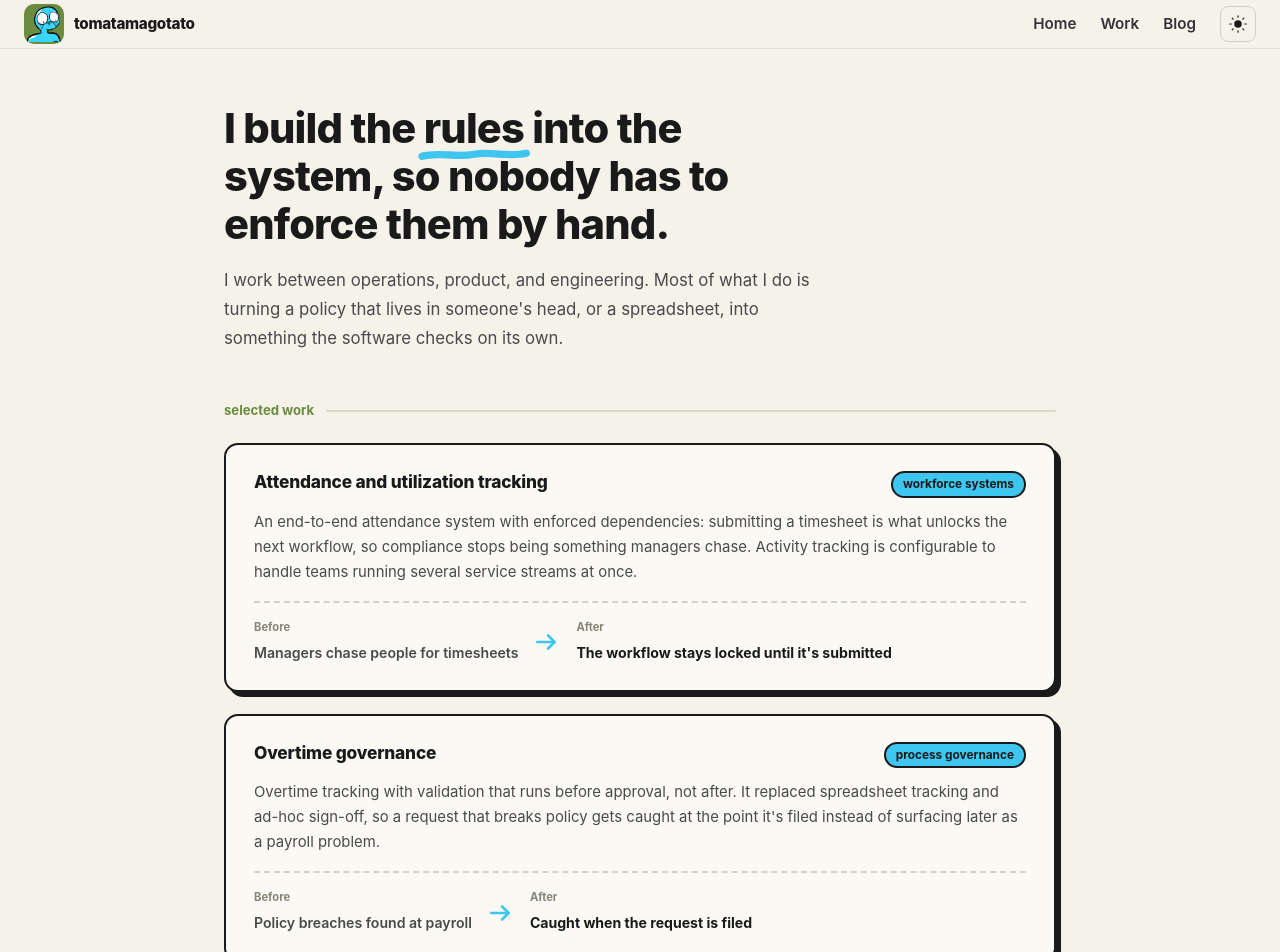
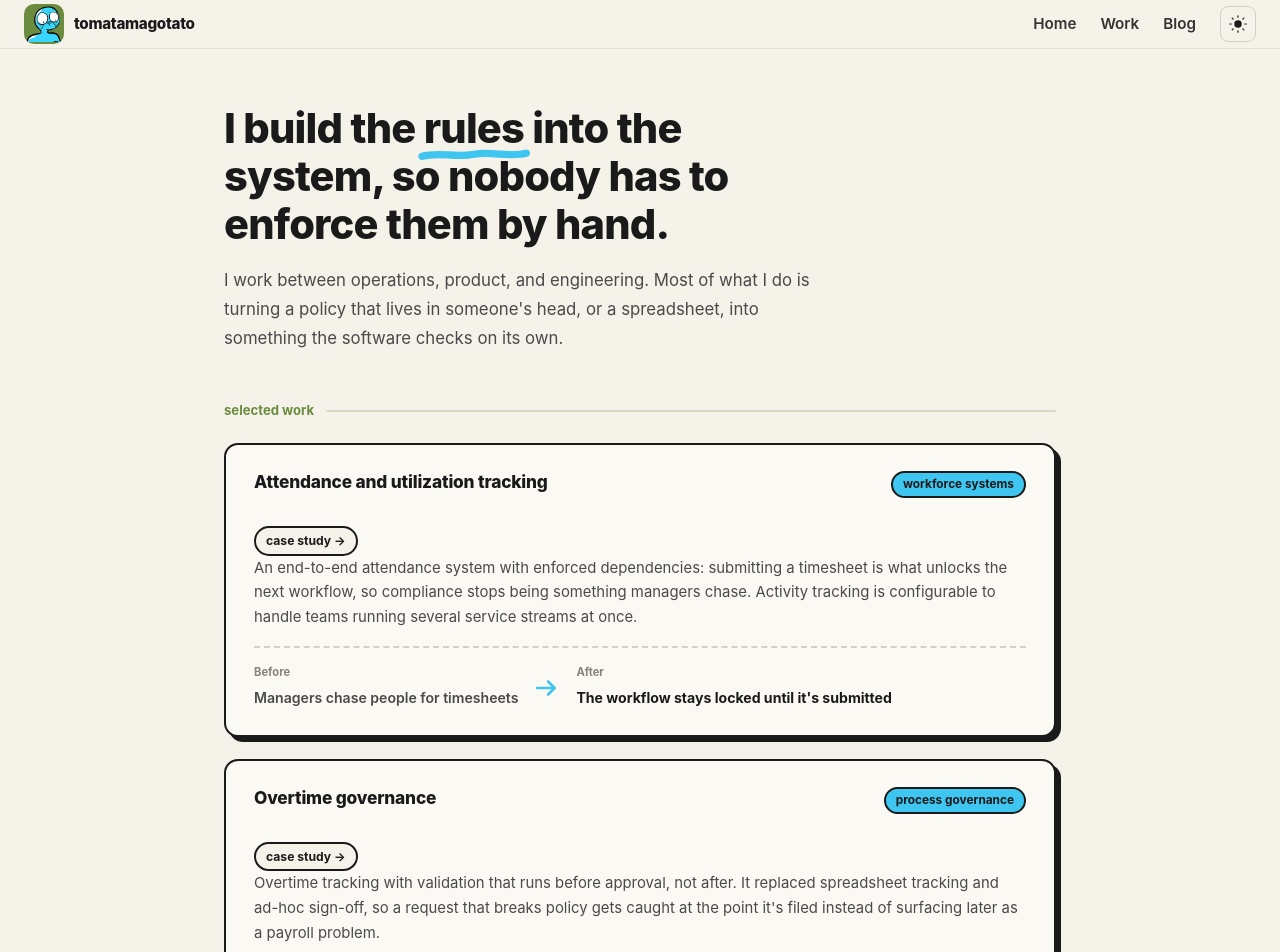
Before and after one commit to tamagotato/tomatamagotato-site, a Nuxt app: page /work in a window 1280 px wide. Shown: the top 952 px of the page. Built offline with nearby package versions, Linux system fonts and the light colour scheme.

Commit message:
feat: link Work page cards to their case-study demo pages

```diff
--- a/app/assets/css/work.css
+++ b/app/assets/css/work.css
@@ -114,6 +114,34 @@
 .work-card:focus-within {
   transform: translate(-2px, -2px);
   box-shadow: 8px 8px 0 #3ec6f0;
+}
+
+/* ── Case-study links ──
+   Cards 1, 2, 4 link out to a dedicated demo page; Card 3 (dashboard) has no
+   matching demo and stays a plain, non-interactive card. */
+.work-card-link {
+  text-decoration: none;
+  display: block;
+}
+
+.work-case-badge {
+  display: inline-flex;
+  align-items: center;
+  gap: 4px;
+  font-size: 0.76rem;
+  font-weight: 700;
+  color: #1a1a1a;
+  background: #f5f2ea;
+  border: 2px solid #1a1a1a;
+  padding: 3px 10px;
+  border-radius: 20px;
+  margin-top: 16px;
+}
+
+.theme-dark .work-case-badge {
+  color: #f0ece4;
+  background: #0f0f0f;
+  border-color: #3a3a3a;
 }
 
 .work-card-header {
--- a/app/pages/work/index.vue
+++ b/app/pages/work/index.vue
@@ -9,11 +9,12 @@
     <p class="work-section-label">selected work</p>
     <div class="work-projects">
 
-      <div class="work-card">
+      <a class="work-card work-card-link" href="/work/attendance-utilization">
         <div class="work-card-header">
           <h3>Attendance and utilization tracking</h3>
           <span class="work-tag">workforce systems</span>
         </div>
+        <span class="work-case-badge">case study &rarr;</span>
         <p>An end-to-end attendance system with enforced dependencies: submitting a timesheet is what unlocks the next workflow, so compliance stops being something managers chase. Activity tracking is configurable to handle teams running several service streams at once.</p>
         <div class="work-shift">
           <div class="work-shift-half">
@@ -28,13 +29,14 @@
             <strong>The workflow stays locked until it's submitted</strong>
           </div>
         </div>
-      </div>
+      </a>
 
-      <div class="work-card">
+      <a class="work-card work-card-link" href="/work/overtime-governance">
         <div class="work-card-header">
           <h3>Overtime governance</h3>
           <span class="work-tag">process governance</span>
         </div>
+        <span class="work-case-badge">case study &rarr;</span>
         <p>Overtime tracking with validation that runs before approval, not after. It replaced spreadsheet tracking and ad-hoc sign-off, so a request that breaks policy gets caught at the point it's filed instead of surfacing later as a payroll problem.</p>
         <div class="work-shift">
           <div class="work-shift-half">
@@ -49,7 +51,7 @@
             <strong>Caught when the request is filed</strong>
           </div>
         </div>
-      </div>
+      </a>
 
       <div class="work-card">
         <div class="work-card-header">
@@ -72,11 +74,12 @@
         </div>
       </div>
 
-      <div class="work-card">
+      <a class="work-card work-card-link" href="/work/workflow-standardization">
         <div class="work-card-header">
           <h3>Workflow standardization</h3>
           <span class="work-tag">operational design</span>
         </div>
+        <span class="work-case-badge">case study &rarr;</span>
         <p>Mapped and redesigned workflows that had drifted apart across operations, HR, and finance. The operational intent became system logic: validations, role-based access, and step sequences that have to happen in order.</p>
         <div class="work-shift">
           <div class="work-shift-half">
@@ -91,7 +94,7 @@
             <strong>One workflow the system holds them to</strong>
           </div>
         </div>
-      </div>
+      </a>
 
     </div>
 
```
